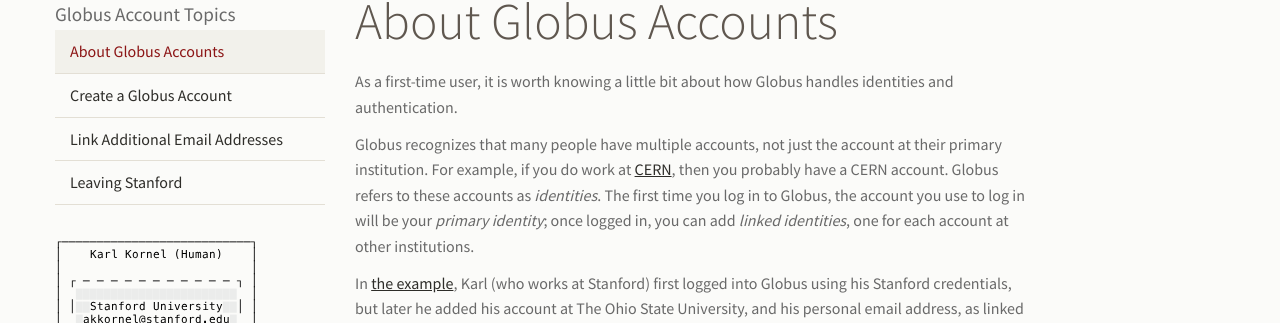
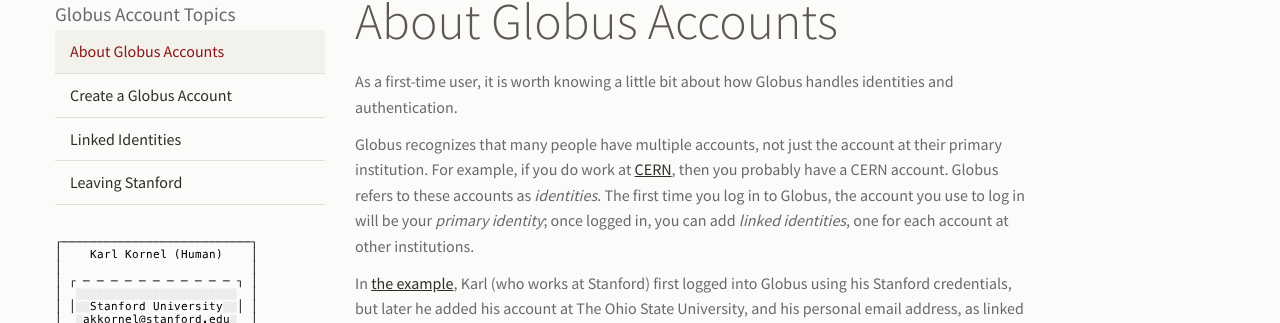
Before and after one commit to stanford-rc/globus.stanford.edu, a Jekyll site: the page built from accounts.md, in a window 1280 px wide. Shown: the part 288-611 px from the top of the page. Built offline with Jekyll 4.4.1, drawn with Linux system fonts in a browser that asks for light colours; nearby versions of some CDN libraries.

Commit message:
Fix ToC for linked identities

```diff
--- a/_data/toc.yaml
+++ b/_data/toc.yaml
@@ -35,7 +35,7 @@
       target: "accounts"
     - name: "Create a Globus Account"
       target: "accounts/create"
-    - name: "Link Additional Email Addresses"
+    - name: "Linked Identities"
       target: "accounts/link"
     - name: "Leaving Stanford"
       target: "accounts/leaving"
```
